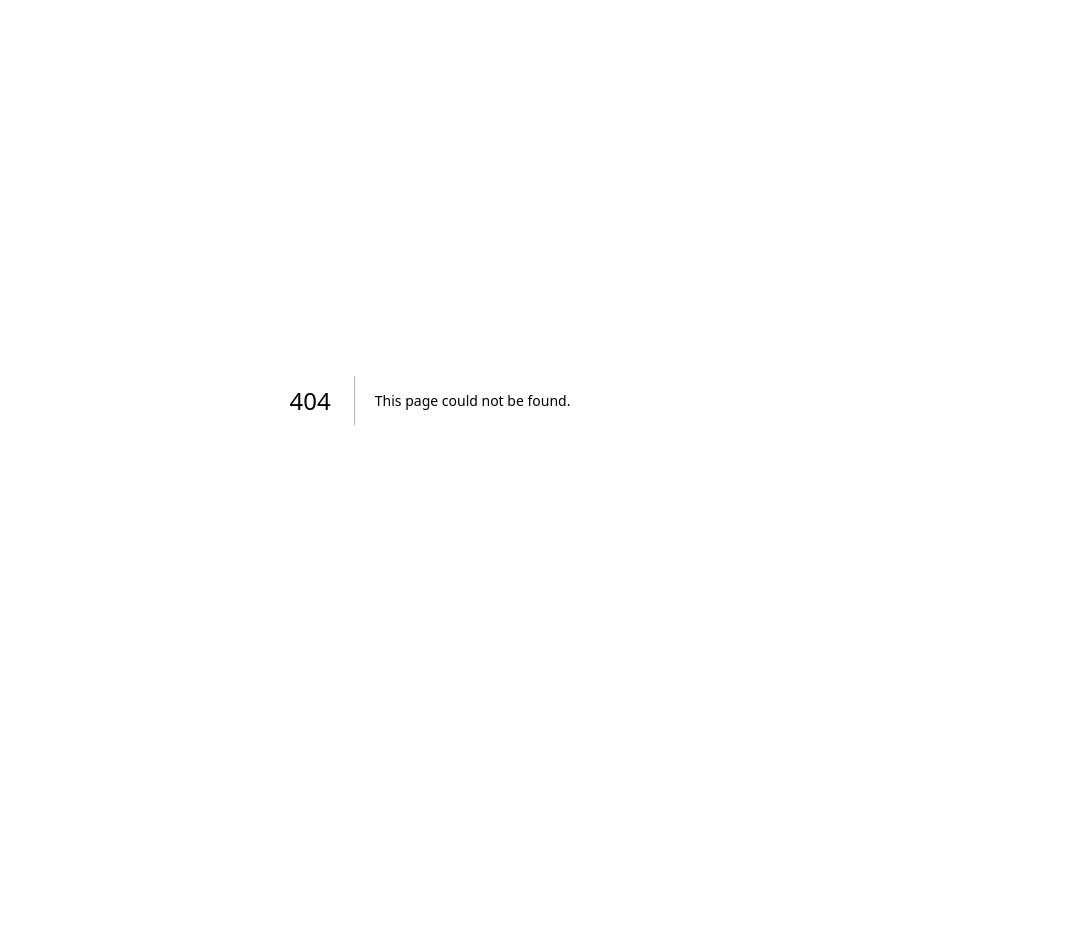
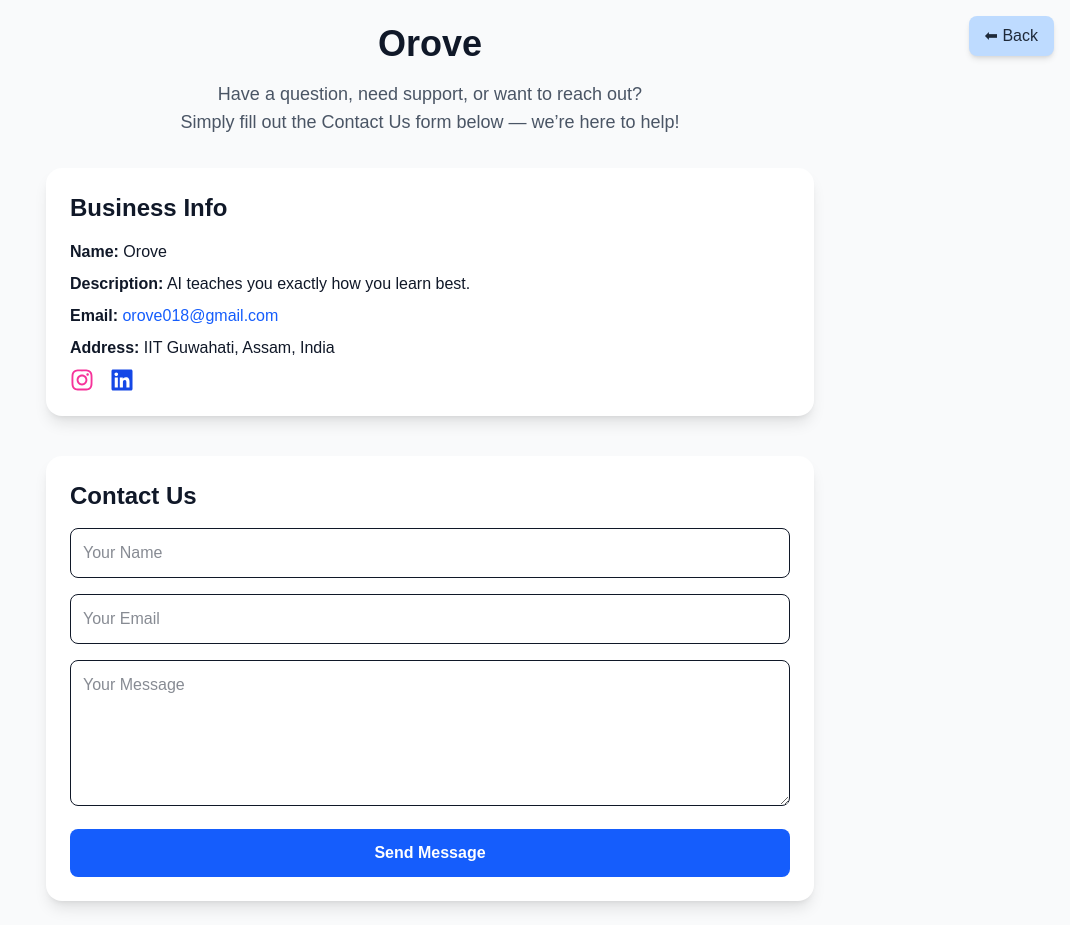
Before and after one commit to saurav4097/orove_final, a Next.js app: page /contact in a window 1280 px wide. Before the commit this address had no page. Shown: the whole page, without its empty margins (210-1280 px from the left). Before the commit the page ends 800 px from the top, so only its background shows below. Built offline with nearby package versions, Linux system fonts and the light colour scheme.

Commit message:
Added  contact us page and  query box

```diff
--- /dev/null
+++ b/src/app/api/contact/route.ts
@@ -0,0 +1,30 @@
+import { NextResponse } from "next/server";
+import dbConnect from "@/lib/mongodb";
+import Query from "@/models/Query";
+
+export async function POST(req: Request) {
+  try {
+    await dbConnect(); // connect to MongoDB
+
+    const { name, email, message } = await req.json();
+
+    if (!name || !email || !message) {
+      return NextResponse.json(
+        { error: "All fields are required" },
+        { status: 400 }
+      );
+    }
+
+    // Save query in MongoDB
+    const newQuery = new Query({ name, email, message });
+    await newQuery.save();
+
+    return NextResponse.json({ success: true }, { status: 200 });
+  } catch (error) {
+    console.error("❌ Error saving query:", error);
+    return NextResponse.json(
+      { error: "Failed to save query" },
+      { status: 500 }
+    );
+  }
+}
--- /dev/null
+++ b/src/app/contact/page.tsx
@@ -0,0 +1,112 @@
+"use client";
+import { useState } from "react";
+import { FaInstagram, FaLinkedin } from "react-icons/fa";
+import { useRouter } from "next/navigation"; // ✅ for back navigation
+export default function ContactPage() {
+  const [form, setForm] = useState({ name: "", email: "", message: "" });
+  const [status, setStatus] = useState("");
+ const router = useRouter();
+  const handleChange = (e) => {
+    setForm({ ...form, [e.target.name]: e.target.value });
+  };
+
+
+  const handleSubmit = async (e) => {
+    e.preventDefault();
+    setStatus("Sending...");
+
+    const res = await fetch("/api/contact", {
+      method: "POST",
+      headers: { "Content-Type": "application/json" },
+      body: JSON.stringify(form),
+    });
+
+    if (res.ok) {
+      setStatus("✅ Query sent successfully!");
+      setForm({ name: "", email: "", message: "" });
+    } else {
+      setStatus("❌ Failed to send. Try again.");
+    }
+  };
+
+
+  return (
+     <div className="min-h-screen bg-gray-50 text-gray-900 flex flex-col items-center p-6 relative">
+      {/* 🔙 Back Button */}
+      <button
+        onClick={() => router.back()}
+        className="absolute top-4 right-4 bg-blue-200 hover:bg-blue-300 text-gray-800 px-4 py-2 rounded-lg shadow-md transition"
+      >
+        ⬅ Back
+      </button>
+      {/* Header */}
+      <header className="text-center max-w-3xl mb-8">
+        <h1 className="text-4xl font-bold mb-4">Orove</h1>
+        <p className="text-lg text-gray-600">
+          Have a question, need support, or want to reach out? <br />
+           Simply fill out the Contact Us form below — we’re here to help!
+        </p>
+      </header>
+
+      {/* Info Section */}
+      <section className="bg-white shadow-lg rounded-2xl p-6 max-w-3xl w-full mb-10">
+        <h2 className="text-2xl font-semibold mb-4">Business Info</h2>
+        <ul className="space-y-2">
+          <li><strong>Name:</strong> Orove</li>
+          <li><strong>Description:</strong> AI teaches you exactly how you learn best.</li>
+          <li><strong>Email:</strong> <a href="mailto:orove018@gmail.com" className="text-blue-600">orove018@gmail.com</a></li>
+          <li><strong>Address:</strong> IIT Guwahati, Assam, India</li>
+          <li className="flex gap-4 mt-2">
+            <a href="https://www.instagram.com/orove1" target="_blank" rel="noopener noreferrer">
+              <FaInstagram className="text-pink-500 text-2xl hover:scale-110 transition" />
+            </a>
+            <a href="https://www.linkedin.com/in/saurav-choudhary-78361b2a5" target="_blank" rel="noopener noreferrer">
+              <FaLinkedin className="text-blue-700 text-2xl hover:scale-110 transition" />
+            </a>
+          </li>
+        </ul>
+      </section>
+
+      {/* Contact Form */}
+      <section className="bg-white shadow-lg rounded-2xl p-6 max-w-3xl w-full">
+        <h2 className="text-2xl font-semibold mb-4">Contact Us</h2>
+        <form onSubmit={handleSubmit} className="space-y-4">
+          <input
+            type="text"
+            name="name"
+            value={form.name}
+            onChange={handleChange}
+            placeholder="Your Name"
+            required
+            className="w-full p-3 border rounded-lg focus:outline-none focus:ring-2 focus:ring-blue-500"
+          />
+          <input
+            type="email"
+            name="email"
+            value={form.email}
+            onChange={handleChange}
+            placeholder="Your Email"
+            required
+            className="w-full p-3 border rounded-lg focus:outline-none focus:ring-2 focus:ring-blue-500"
+          />
+          <textarea
+            name="message"
+            value={form.message}
+            onChange={handleChange}
+            placeholder="Your Message"
+            required
+            rows={5}
+            className="w-full p-3 border rounded-lg focus:outline-none focus:ring-2 focus:ring-blue-500"
+          />
+          <button
+            type="submit"
+            className="w-full bg-blue-600 text-white py-3 rounded-lg font-semibold hover:bg-blue-700 transition"
+          >
+            Send Message
+          </button>
+        </form>
+        {status && <p className="mt-4 text-center text-sm">{status}</p>}
+      </section>
+    </div>
+  );
+}
--- a/src/app/page.js
+++ b/src/app/page.js
@@ -82,7 +82,7 @@
     <li><button onClick={handleNotesClick}>Notes</button></li>
     <li><button onClick={handleAccountClick}>Account</button></li>
     <li><button onClick={handleSubscriptionsClick}>Subscriptions</button></li>
-    <li><Link href="#">Contact</Link></li>
+    <li><Link href="/contact">Contact</Link></li>
     <li><button onClick={handleLogout}>Log Out</button></li>
   </ul>
 
--- /dev/null
+++ b/src/models/Query.ts
@@ -0,0 +1,12 @@
+import mongoose, { Schema, models, model } from "mongoose";
+
+const querySchema = new Schema(
+  {
+    name: { type: String, required: true },
+    email: { type: String, required: true },
+    message: { type: String, required: true },
+  },
+  { timestamps: true }
+);
+
+export default mongoose.models.Query || mongoose.model("Query", querySchema);
```
